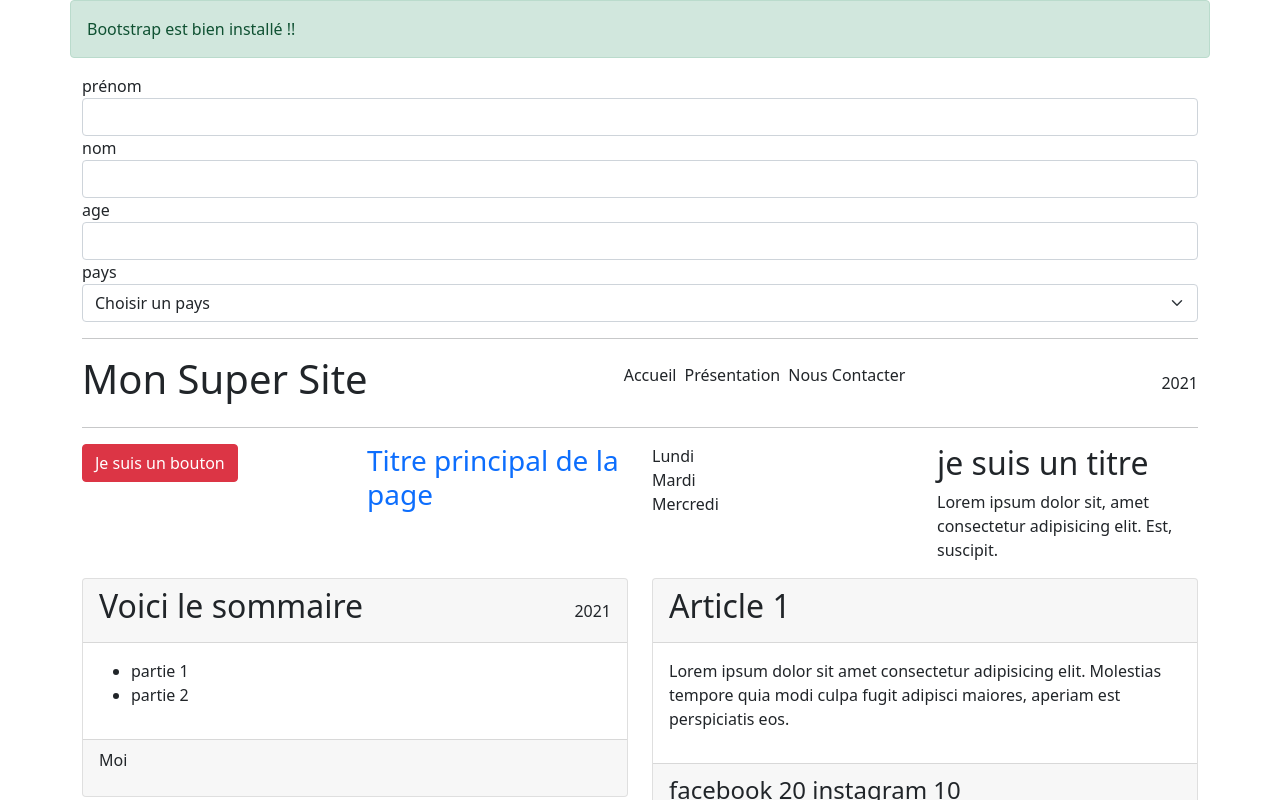
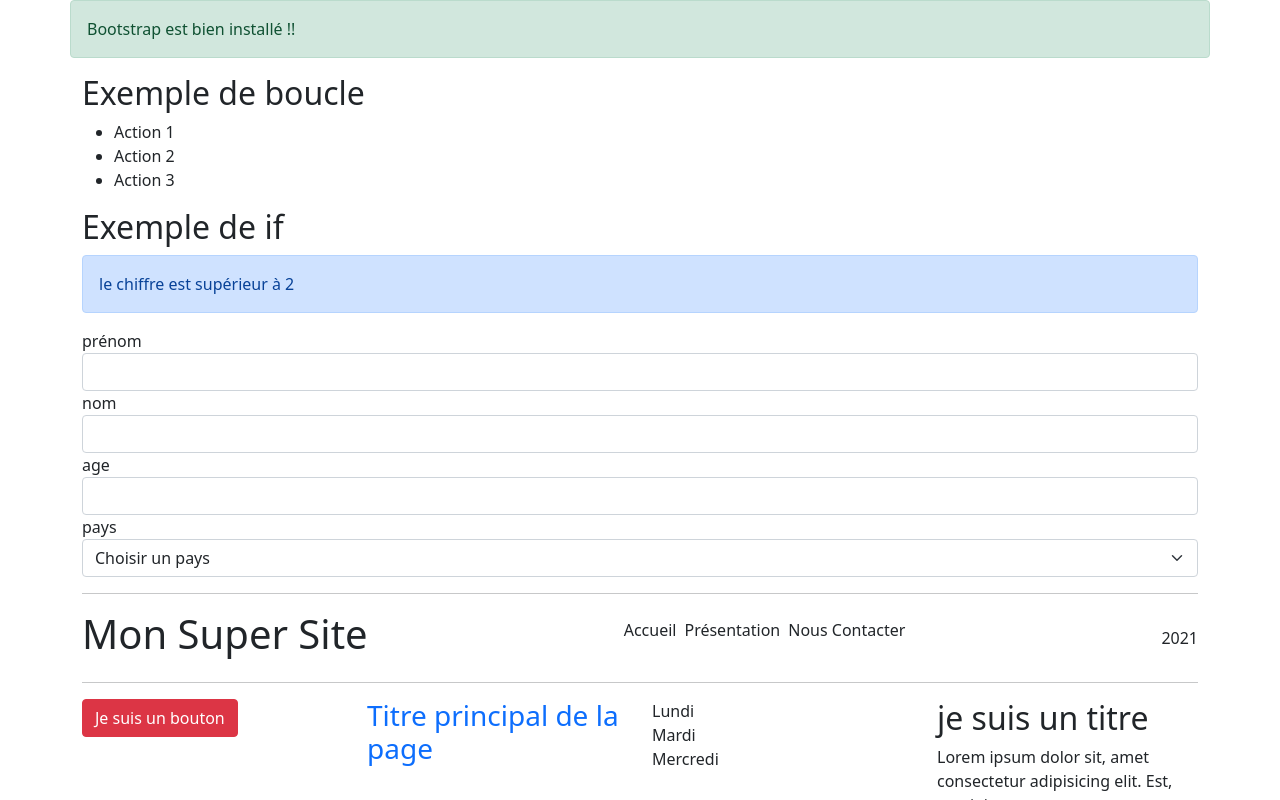
Before and after one commit to webdevproformation/react-3wA-mai2021, a React (Create React App) app in the folder jour1-rappel/: page / in a window 1280 px wide. Shown: the top 800 px of the page. Built offline with nearby package versions, Linux system fonts and the light colour scheme.

Commit message:
if et boucle dans les composants

```diff
--- a/jour1-rappel/src/App.js
+++ b/jour1-rappel/src/App.js
@@ -8,6 +8,9 @@ import Sommaire from './jour1/Sommaire';
 import ArticleBlog from './jour1/ArticleBlog';
 import Menu from './jour1/Menu';
 import Formulaire from './jour1/Formulaire';
+import Compteur from './jour1/Compteur';
+
+
 // SASS
 // import {Article , Liste , Titre } from './jour1';
 function App() {
@@ -18,9 +21,12 @@ function App() {
             Bootstrap est bien installé !!
           </div>
       </header>
-
       <section className="row">
-
+        <div className="col">
+          <Compteur />
+        </div>
+      </section>
+      <section className="row">
         <div className="col">
           <Formulaire />
         </div>
--- /dev/null
+++ b/jour1-rappel/src/jour1/Compteur.jsx
@@ -0,0 +1,31 @@
+import { Component } from 'react';
+class Compteur extends Component {
+    state = {
+        nombre : 4 ,
+        taches : ["Action 1", "Action 2", "Action 3"]
+    }
+    affichage(){
+        if(this.state.nombre > 2){
+            return <div className="alert alert-primary">le chiffre est supérieur à 2</div>
+        }
+        else{
+            return <div className="alert alert-danger">le chiffre est inférieur à 2</div>
+        }
+    }
+    render() {
+        return (
+            <>
+            <h2>Exemple de boucle</h2>
+            <ul>
+                {this.state.taches.map( (item, index) => <li key={index}>{item}</li> )}
+            </ul>
+            <h2>Exemple de if </h2>
+            {this.affichage()}
+            {/* si this.state.nombre > 2 alors zone primary */}
+            {/* si this.state.nombre <= 2 alors zone rouge */}
+            </>
+         );
+    }
+}
+
+export default Compteur;
```
Also changed, not shown: 1 other file (tests, documents, lock files or other folders).
